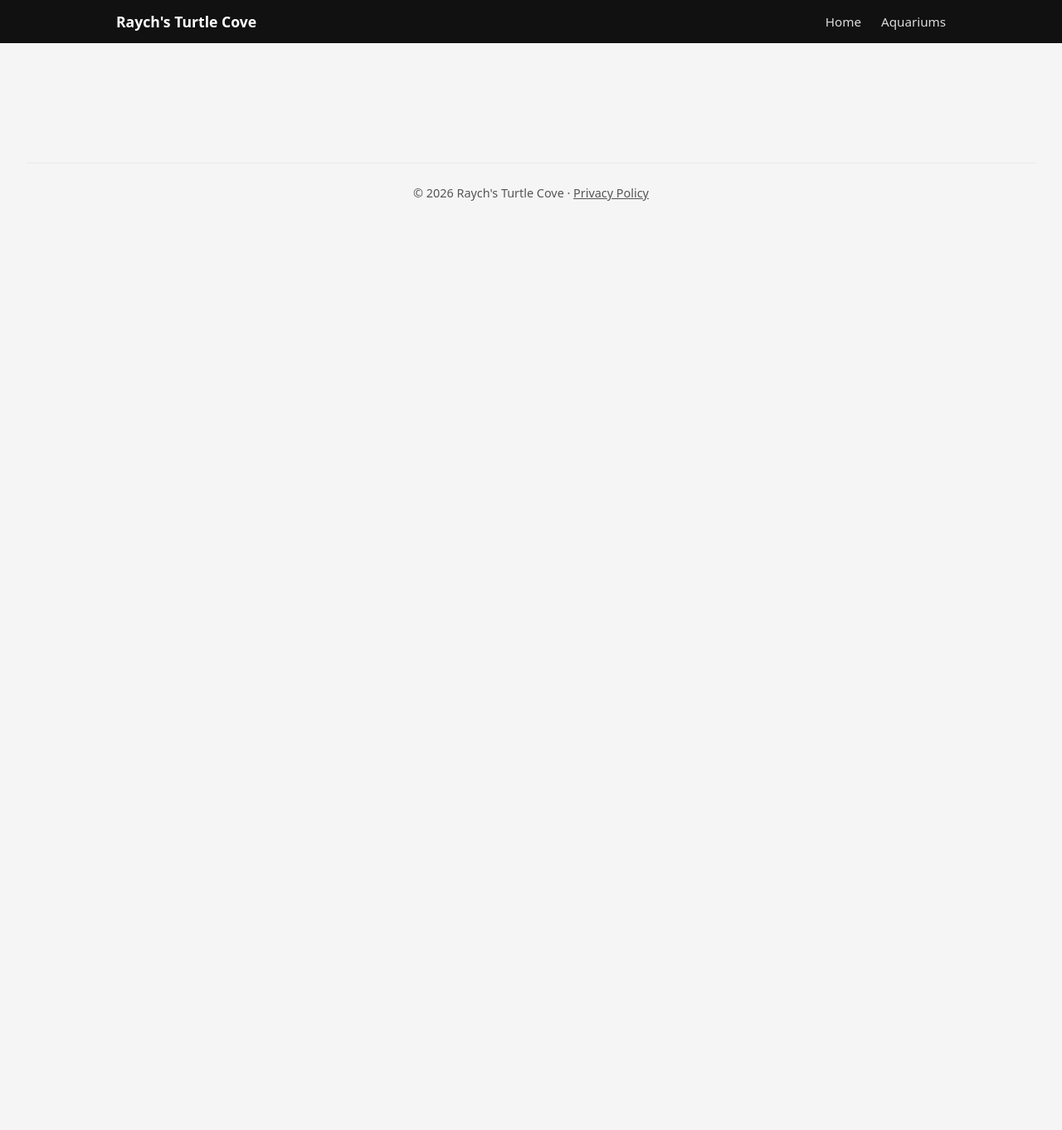
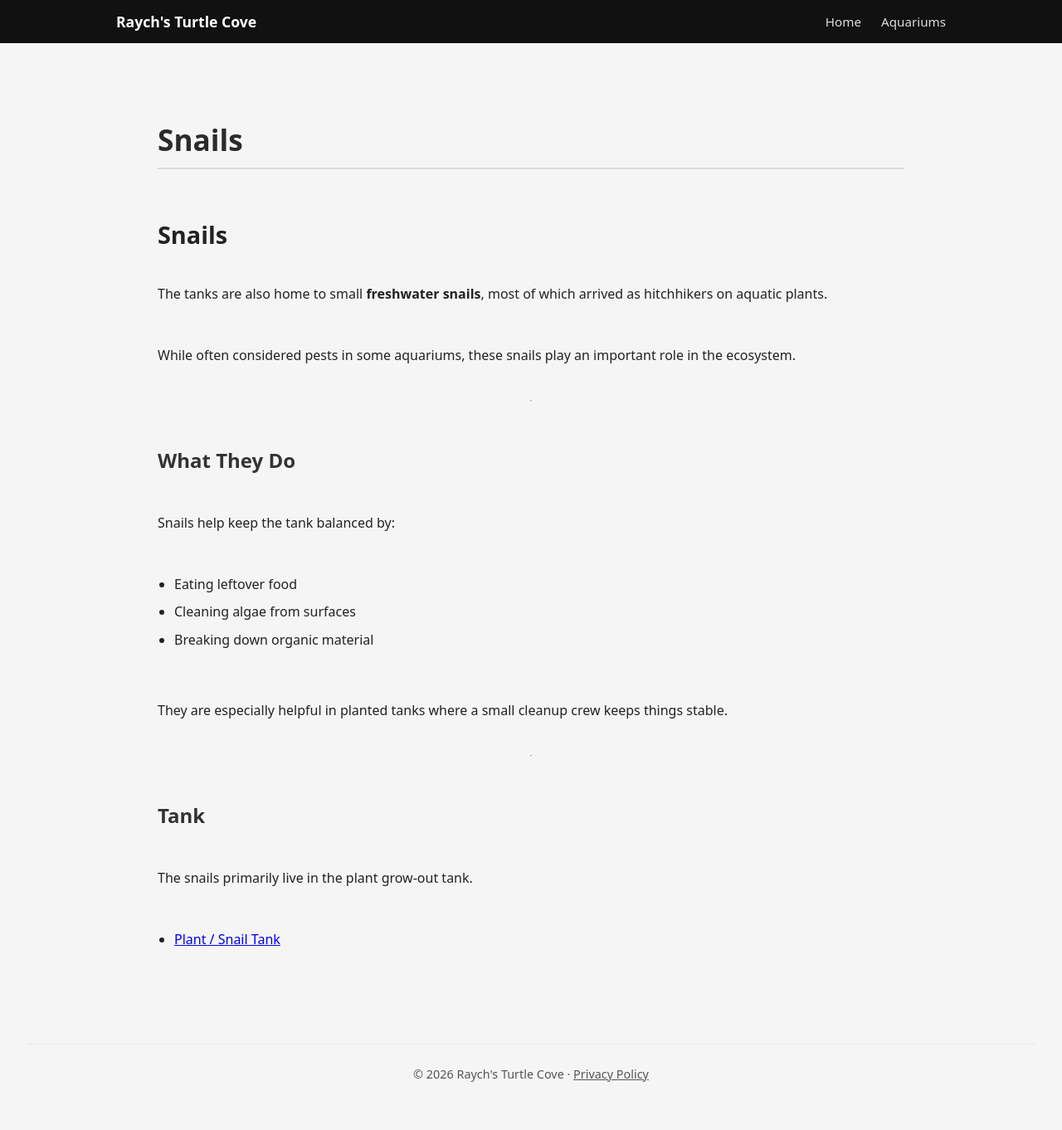
Before and after one commit to rachelsprague/turtles.raych.com, a Jekyll site: the page built from animals/snails.md, in a window 1280 px wide. Shown: the whole page at 83% size. Built offline with Jekyll 4.4.1, drawn with Linux system fonts in a browser that asks for light colours; our own code applies the rules of GitHub Pages for plain Markdown files; before the commit the page ends 900 px from its top, so only the background shows below that.

```diff
--- a/animals/snails.md
+++ b/animals/snails.md
@@ -0,0 +1,31 @@
+---
+layout: default
+title: Snails
+permalink: /animals/snails/
+---
+
+# Snails
+
+The tanks are also home to small **freshwater snails**, most of which arrived as hitchhikers on aquatic plants.
+
+While often considered pests in some aquariums, these snails play an important role in the ecosystem.
+
+---
+
+## What They Do
+
+Snails help keep the tank balanced by:
+
+- Eating leftover food
+- Cleaning algae from surfaces
+- Breaking down organic material
+
+They are especially helpful in planted tanks where a small cleanup crew keeps things stable.
+
+---
+
+## Tank
+
+The snails primarily live in the plant grow-out tank.
+
+- [Plant / Snail Tank](/tanks)
```
Also changed, not shown: animals/guppies.md (+29 -0 lines), animals/turtles.md (+39 -40 lines).
